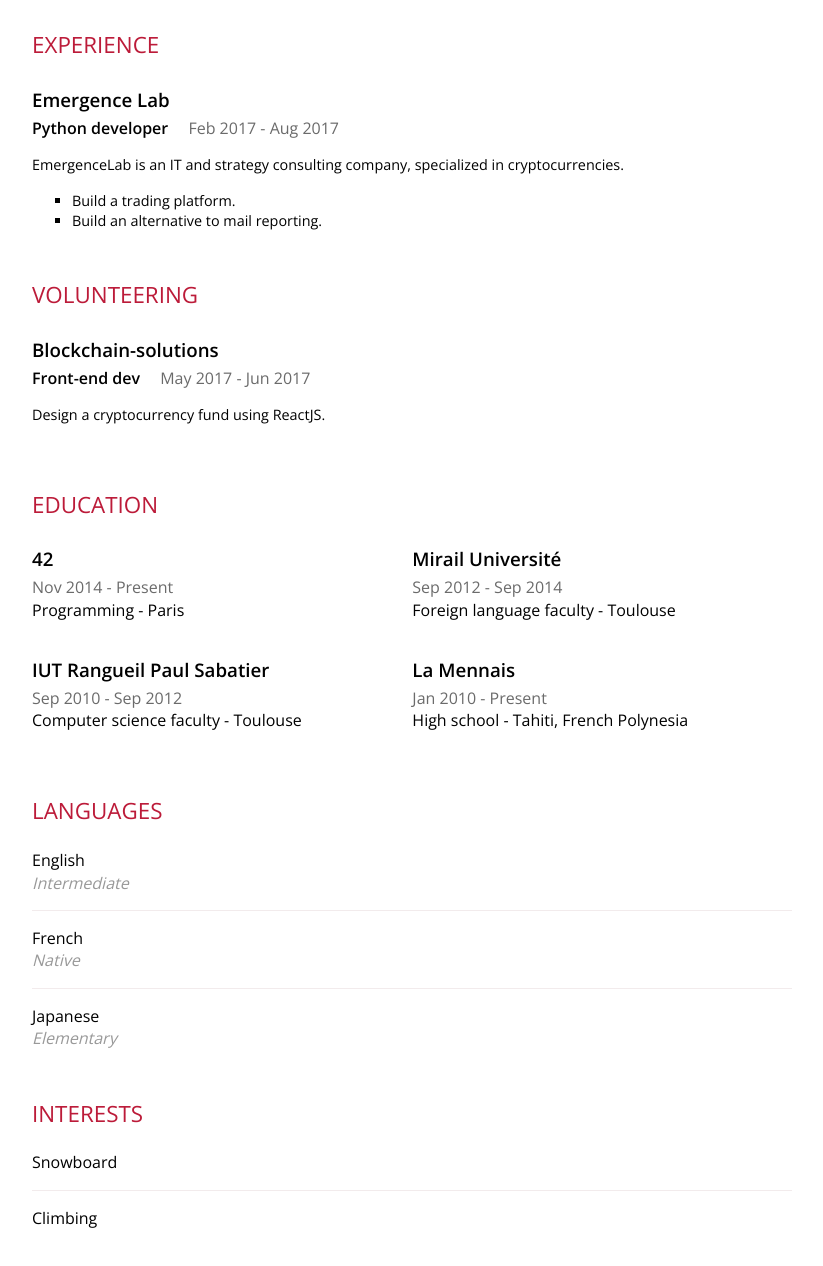
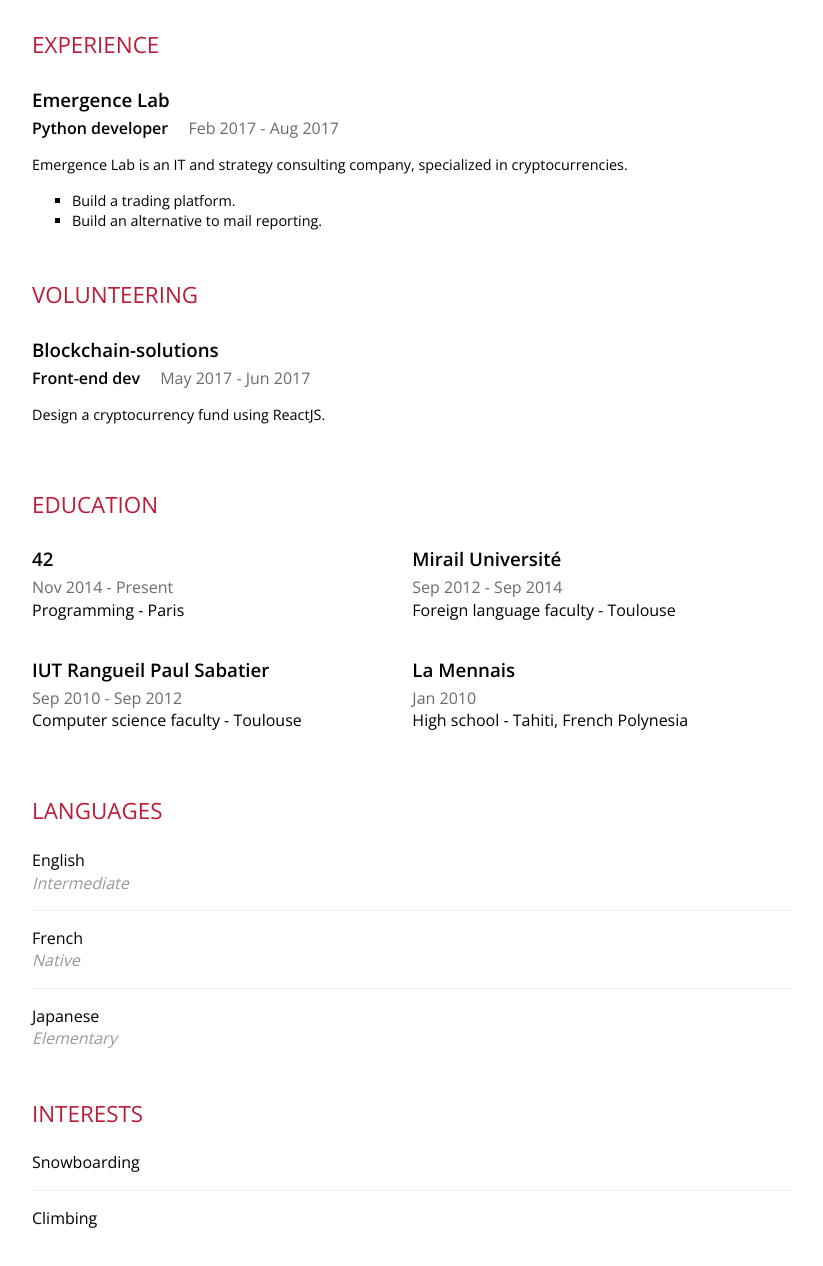
Before and after one commit to rlko/rlko.github.io, a plain HTML site: page cv/index.html in a window 1280 px wide. Shown: the part 354-1620 px from the top of the page, without its empty margins (8-831 px from the left). Drawn offline with nearby package versions, Linux system fonts and the light colour scheme.

Commit message:
update, removed present

```diff
--- a/cv/index.html
+++ b/cv/index.html
@@ -242,7 +242,7 @@ Feb 2017
 - Aug 2017
 </span>
 <div class="summary">
-<p><p>EmergenceLab is an IT and strategy consulting company, specialized in cryptocurrencies.</p></p>
+<p><p>Emergence Lab is an IT and strategy consulting company, specialized in cryptocurrencies.</p></p>
 </div>
 <ul class="highlights">
 <li>Build a trading platform.</li>
@@ -343,9 +343,6 @@ Computer science faculty
 <span class="startDate">
 Jan 2010
 </span>
-<span class="endDate">
-- Present
-</span>
 </div>
 <div class="qualification">
 <span class="studyType">
@@ -388,7 +385,7 @@ Japanese
 <h2>Interests</h2>
 <div class="item">
 <div class="name">
-Snowboard
+Snowboarding
 </div>
 </div>
 <div class="item">
```
